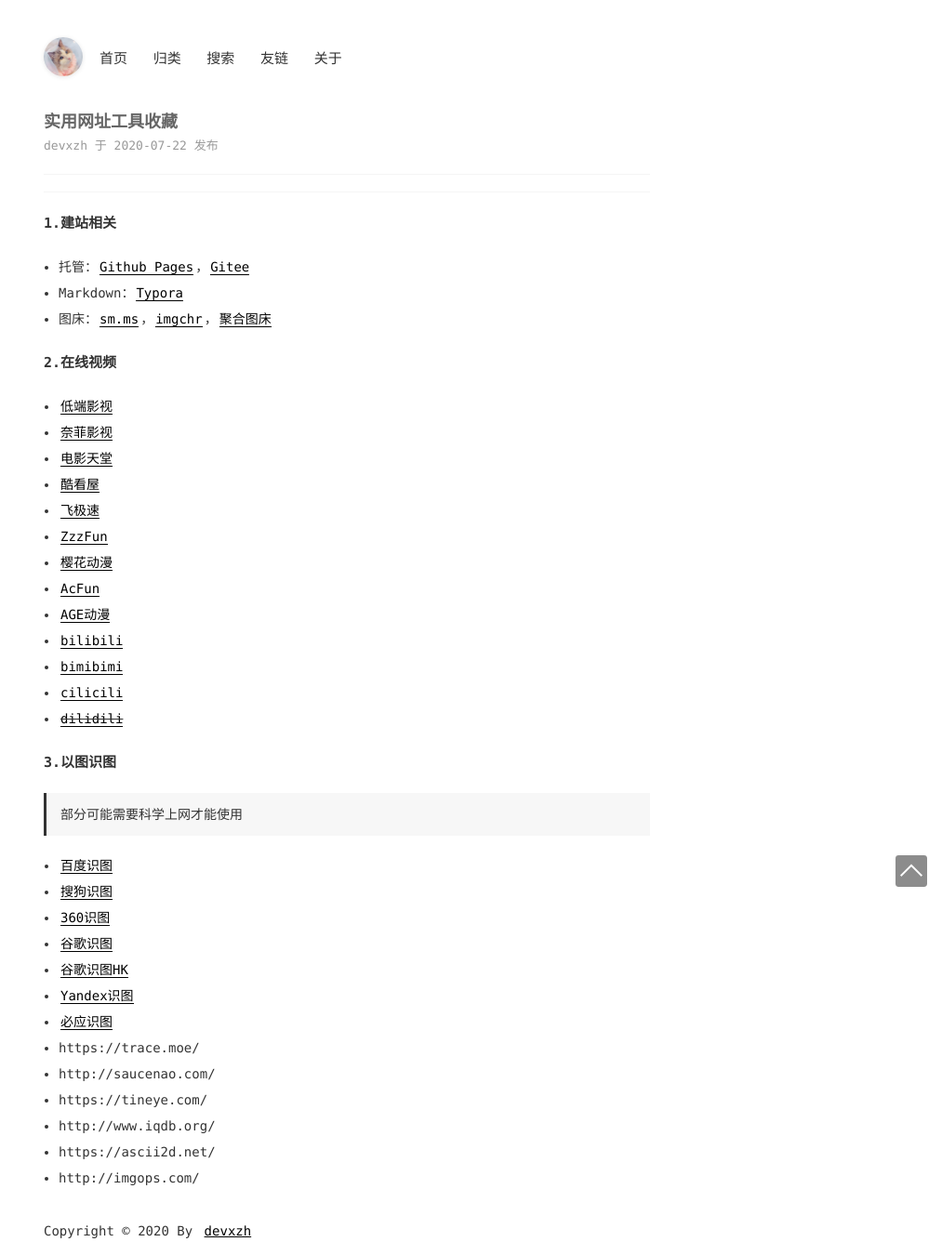
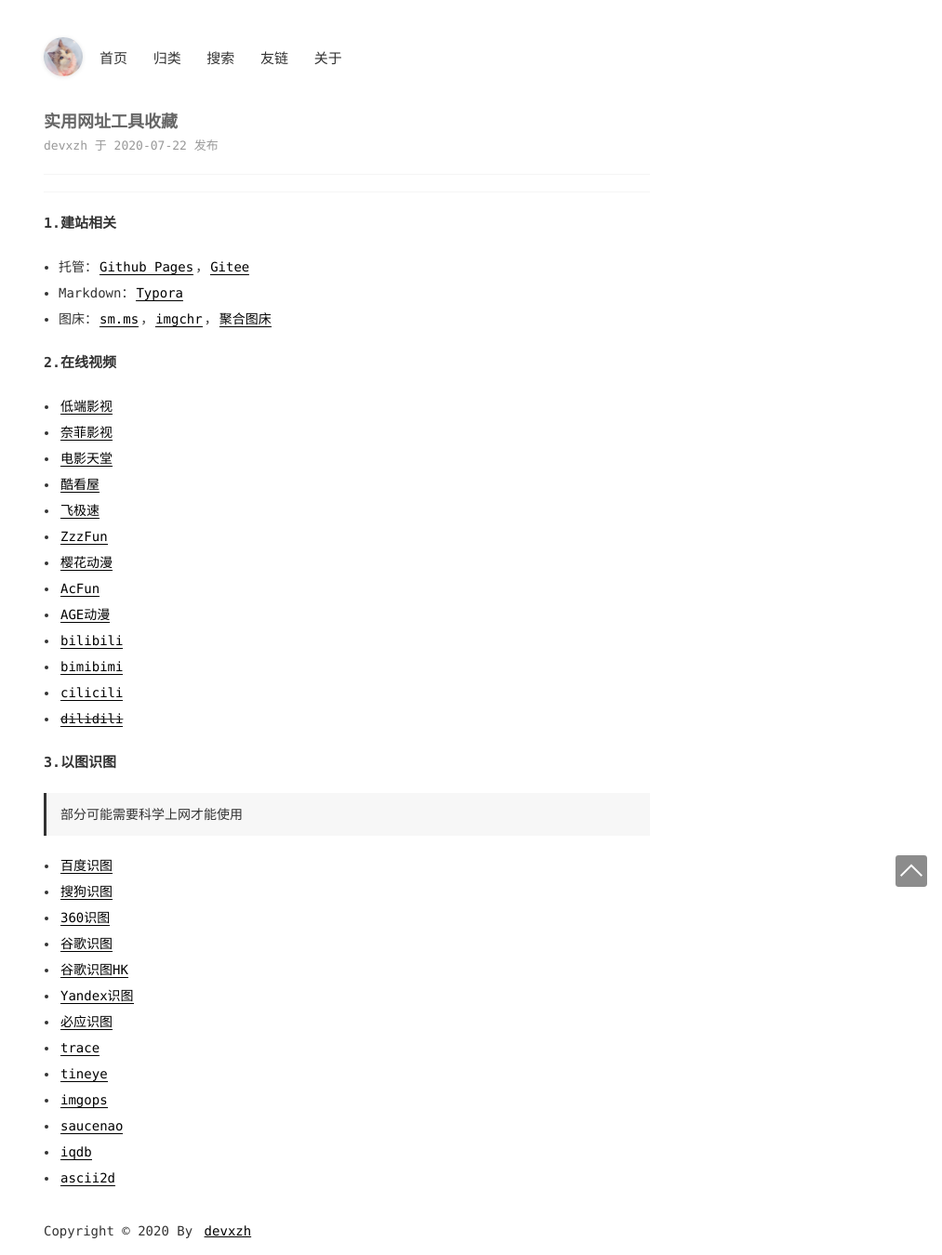
Before and after one commit to devxzh/devxzh.github.io, a Jekyll site: the page built from _posts/2020-07-22-实用网址收藏.md, in a window 1280 px wide. Shown: the whole page at 93% size, without its empty margins (267-1280 px from the left). Built offline with Jekyll 4.4.1, drawn with Linux system fonts in a browser that asks for light colours; comment, search, counter and statistics services are not loaded; part of the change alters nothing that is shown.

Commit message:
Update 2020-07-22-实用网址收藏.md

```diff
--- a/_posts/2020-07-22-实用网址收藏.md
+++ b/_posts/2020-07-22-实用网址收藏.md
@@ -42,9 +42,9 @@ categories: [网址,收藏,工具]
 - [Yandex识图](https://yandex.com/images/)
 - [必应识图](https://cn.bing.com/visualsearch?FORM=ILPVIS)
 
-- https://trace.moe/
-- http://saucenao.com/
-- https://tineye.com/
-- http://www.iqdb.org/
-- https://ascii2d.net/
-- http://imgops.com/
+- [trace](https://trace.moe/)
+- [tineye](https://tineye.com/)
+- [imgops](http://imgops.com/)
+- [saucenao](http://saucenao.com/)
+- [iqdb](http://www.iqdb.org/)
+- [ascii2d](https://ascii2d.net/)
```
